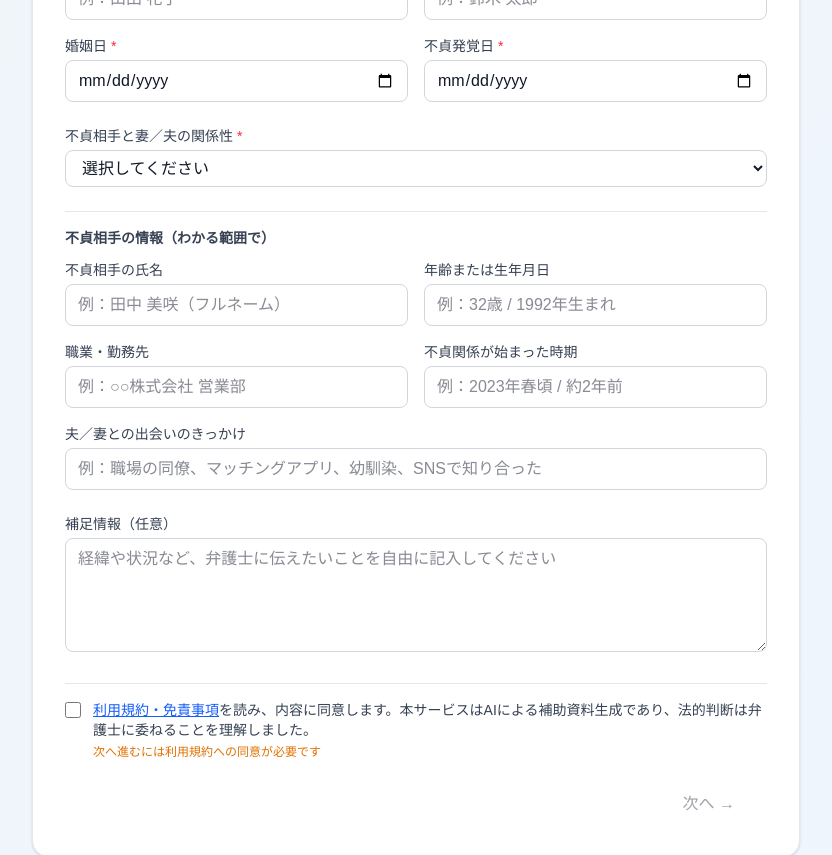
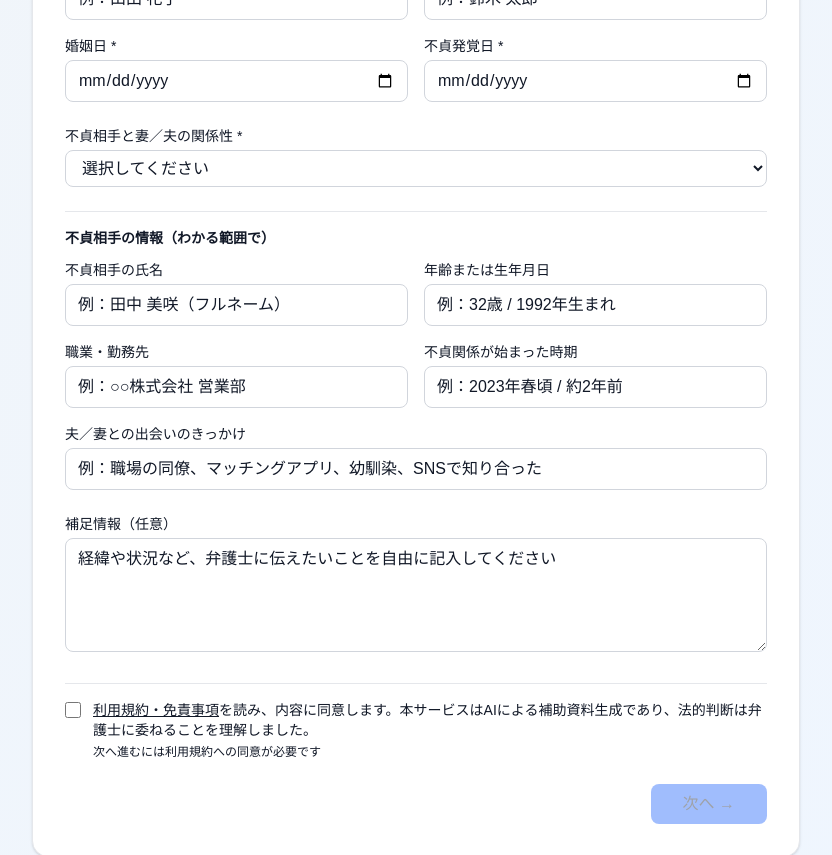
Before and after one commit to r82r8k7d6r-spec/lexevidence, a Next.js app: page / in a window 1280 px wide. Shown: the part 340-1195 px from the top of the page, without its empty margins (224-1056 px from the left). Built offline with nearby package versions, Linux system fonts and the light colour scheme.

Commit message:
fix: complete iOS dark mode override

```diff
--- a/app/globals.css
+++ b/app/globals.css
@@ -1,49 +1,41 @@
 @import "tailwindcss";
 
-/*
-  Tailwind v4: dark variant を class-based に切り替え。
-  .dark クラスをどこにも付けないため dark: ユーティリティは永久に発火しない。
-*/
+/* Tailwind v4: dark variant をクラスベースに変更（.dark クラスがない限り発火しない） */
 @custom-variant dark (&:where(.dark, .dark *));
 
-/* ブラウザのシステムダークモードをページレベルで完全無効化 */
-:root {
-  color-scheme: only light;
+html, html[data-theme="light"] {
+  color-scheme: light !important;
 }
 
-*,
-*::before,
-*::after {
-  color-scheme: only light;
+*, *::before, *::after {
+  box-sizing: border-box;
 }
 
 body {
-  background-color: #ffffff;
-  color: #111827;
+  background-color: #ffffff !important;
+  color: #111827 !important;
+  -webkit-text-fill-color: #111827 !important;
   font-family: Arial, Helvetica, sans-serif;
 }
 
-/* フォーム要素にも明示的に文字色を設定（UA stylesheet の上書き） */
-input,
-textarea,
-select,
-button {
-  color: #111827;
-  background-color: #ffffff;
-}
-
-/* 念のため: dark メディアクエリが発火しても強制的にライトモードに戻す */
 @media (prefers-color-scheme: dark) {
-  html,
+  html {
+    color-scheme: light !important;
+    background: #ffffff !important;
+    color: #111827 !important;
+  }
   body {
     background-color: #ffffff !important;
     color: #111827 !important;
+    -webkit-text-fill-color: #111827 !important;
   }
-  input,
-  textarea,
-  select {
+  input, textarea, select, button, p, span, label, h1, h2, h3, h4, h5, h6, div {
+    color: #111827 !important;
+    -webkit-text-fill-color: #111827 !important;
+  }
+  input, textarea, select {
     background-color: #ffffff !important;
-    color: #111827 !important;
+    border-color: #d1d5db !important;
   }
 }
 
@@ -51,6 +43,7 @@ button {
   body {
     background: #fff !important;
     color: #1a1a1a !important;
+    -webkit-text-fill-color: #1a1a1a !important;
     font-family: "Hiragino Kaku Gothic ProN", "Yu Gothic", "Meiryo", sans-serif;
     font-size: 12pt;
     line-height: 1.7;
--- a/app/layout.tsx
+++ b/app/layout.tsx
@@ -15,7 +15,6 @@ const geistMono = Geist_Mono({
 export const metadata: Metadata = {
   title: "弁護士提出用 証拠資料作成システム",
   description: "不倫慰謝料請求のための弁護士提出用資料をAIが自動生成するシステム",
-  colorScheme: "light",
 };
 
 export default function RootLayout({
@@ -26,10 +25,14 @@ export default function RootLayout({
   return (
     <html
       lang="ja"
+      data-theme="light"
       className={`${geistSans.variable} ${geistMono.variable} h-full antialiased`}
-      style={{ colorScheme: "light" }}
     >
-      <body className="min-h-full flex flex-col" style={{ backgroundColor: "white", color: "#111827" }}>{children}</body>
+      <head>
+        <meta name="color-scheme" content="light" />
+        <meta name="supported-color-schemes" content="light" />
+      </head>
+      <body className="min-h-full flex flex-col">{children}</body>
     </html>
   );
 }
```
